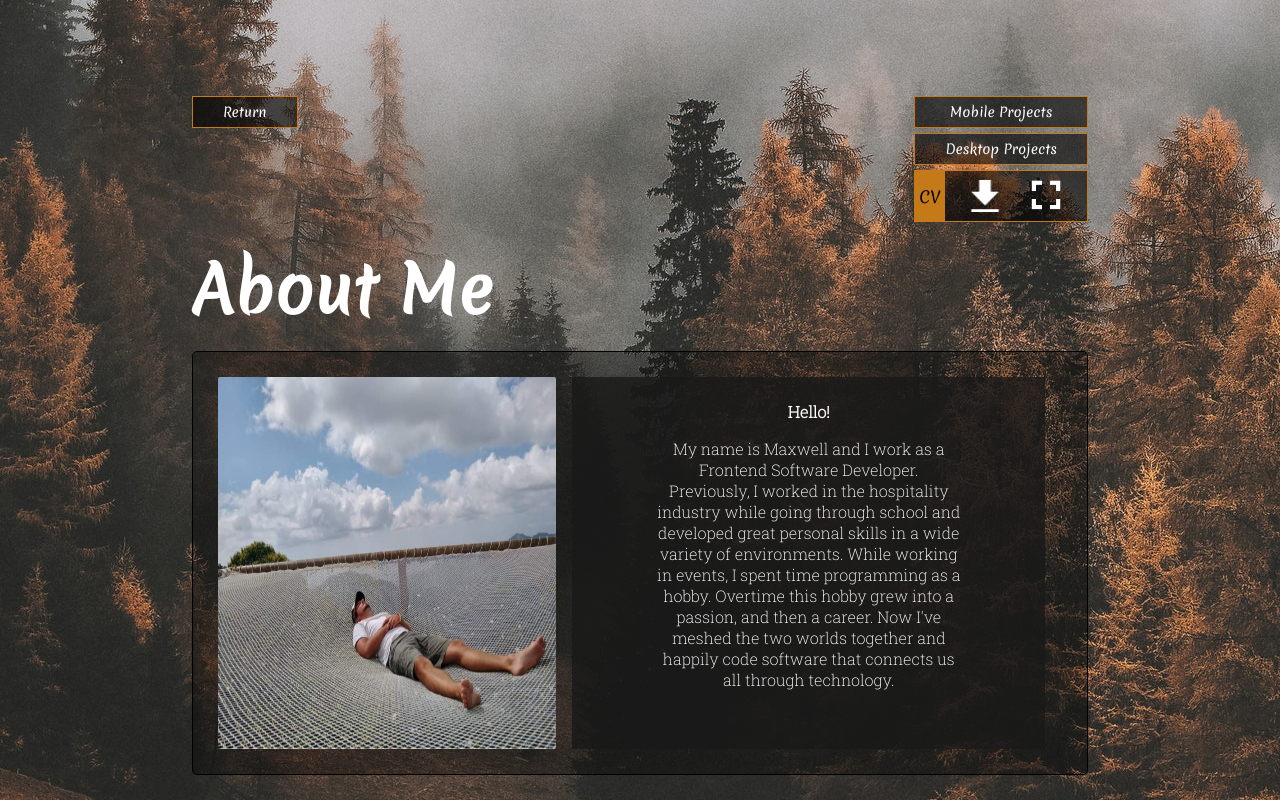
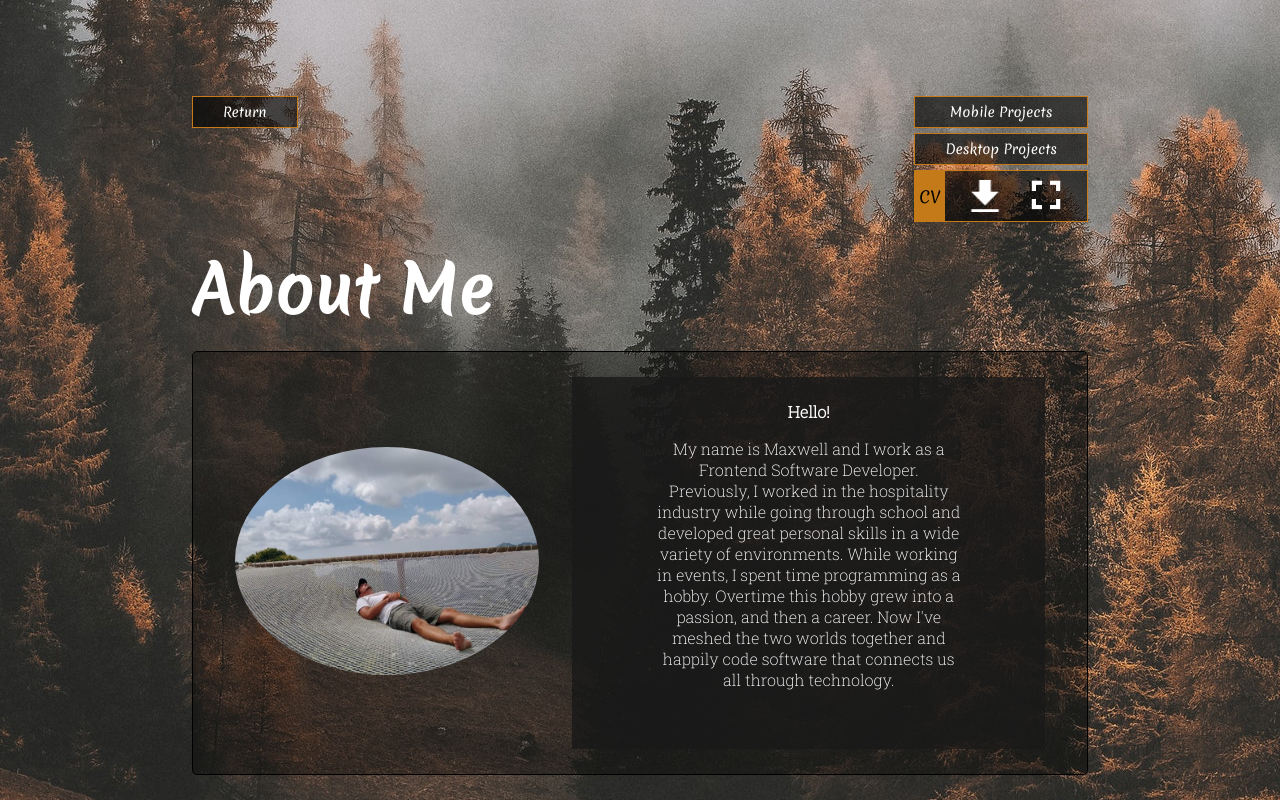
Before and after one commit to MaxwellDG/portfolio, a React (Create React App) app: page /about in a window 1280 px wide. Built offline with nearby package versions, Linux system fonts and the light colour scheme.

Commit message:
Actually done this time

```diff
--- a/src/components/media/githubLink.js
+++ b/src/components/media/githubLink.js
@@ -4,7 +4,6 @@ export default ({isNDA, link, toggleNDAModal, side}) => {
 
 
     var styles = {
-        position: 'absolute',
         top: '10px',
         left: side === 'left' ? undefined : '10px',
         right: side === 'right' ? undefined : '10px',
@@ -12,7 +11,7 @@ export default ({isNDA, link, toggleNDAModal, side}) => {
 
 
     return(
-        <div style={styles}>
+        <div id="gitHubLink" style={styles}>
             {isNDA ?
                 <button className="NDA sourceCode" onClick={toggleNDAModal}>
                     <img alt="github_link" src="images/github_icon_white.png" width="50px" height="50px"/>
--- a/src/components/mediaBlock.js
+++ b/src/components/mediaBlock.js
@@ -36,7 +36,7 @@ export default class MediaBlock extends React.Component{
 
         return(
             <div style={{position: 'relative'}}>
-                <Modal closeModal={this.toggleNDAModal} isShowing={this.state.isShowingNDAModal} contentDims={{width: '30%'}}>
+                <Modal closeModal={this.toggleNDAModal} isShowing={this.state.isShowingNDAModal} contentDims={{width: window.innerWidth > 700 ? '30%' : '70%'}}>
                     <NDAContent linkText={linkText} link={link}/>
                 </Modal>
                 <Modal closeModal={this.toggleMediaModal} isShowing={this.state.isShowingMediaModal} contentDims={{width: '70%', height: '70%'}}>
--- a/src/components/topsection.js
+++ b/src/components/topsection.js
@@ -18,7 +18,7 @@ export const TopSection = (props) => {
                         </div>
                     <div className="cv-bot-div">
                         <a href={ process.env.PUBLIC_URL + 'images/MaxwellMDG2022.pdf' } download><button id="download" /></a>
-                        <a href={ process.env.PUBLIC_URL + 'images/MaxwellMDG2022.pdf' }><button id="fullscreen" /></a>
+                        <a href={ process.env.PUBLIC_URL + 'images/MaxwellMDG2022.pdf' } target='_blank' rel="noopener noreferrer"><button id="fullscreen" /></a>
                     </div>
                     </li>
                 </div>
--- a/src/containers/about.js
+++ b/src/containers/about.js
@@ -20,8 +20,10 @@ export default class ModalAboutMe extends React.Component{
                 transition={ Framer.AnimationTransitions } >
                 <TopSection sectionName="About Me" text={ ["Mobile Projects", "Desktop Projects"] } url={ ["/mobile", "/desktop"] } />
                 <div id="content-container">
-                    <img alt="aboutMe_Img" src="images/minca.jpg" style={{width: '40%', borderRadius: '2px'}}/>
-                    <div id="text-container">
+                    <div style={{width: '50%', borderRadius: '50%', margin: '0 2%'}}>
+                        <img alt="aboutMe_Img" src="images/minca.jpg" style={{width: '100%', borderRadius: '50%'}}/>
+                    </div>
+                    <div style={{ background: 'rgba(25, 25, 25, 0.8)', width: '50%', padding: '1% 10% 5% 10%', margin: '0 2% 0 2%'}}>
                         <p className="standardText" id="hello">Hello!</p>
                         <p className="standardText">
                             My name is Maxwell and I work as a Frontend Software Developer. Previously, I worked in the hospitality industry while going through
--- a/src/containers/buttonsContainer.js
+++ b/src/containers/buttonsContainer.js
@@ -16,7 +16,7 @@ export default class ButtonsContainer extends React.Component{
                         </div>
                     <div className="cv-bot-div">
                         <a href={ process.env.PUBLIC_URL + 'images/MaxwellMDG2022.pdf' } download><button id="download" /></a>
-                        <a href={ process.env.PUBLIC_URL + 'images/MaxwellMDG2022.pdf' }><button id="fullscreen" /></a>
+                        <a href={ process.env.PUBLIC_URL + 'images/MaxwellMDG2022.pdf' } target='_blank' rel="noopener noreferrer"><button id="fullscreen" /></a>
                     </div>
                 </li>
             </ul>
--- a/src/css/App.scss
+++ b/src/css/App.scss
@@ -335,16 +335,11 @@ button{
   border-radius: 5px;
   display: flex;
   flex-direction: row;
+  justify-content: space-between;
+  align-items: center;
   padding: 25px;
   margin-bottom: 10px;
 }
-
-#text-container{
-  background: rgba(25, 25, 25, 0.8);
-  padding: 1% 10% 5% 10%;
-  margin: 0 2% 0 2%;
-}
-
 
 /* Projects */
 
@@ -386,6 +381,10 @@ button{
 
 .videos{
   width: 215px;
+}
+
+#gitHubLink{
+  position: absolute;
 }
 
 .projectVideoBlock{
@@ -684,8 +683,11 @@ button{
     padding: 15px;
   }
 
-  .mobileProjectSection .sourceCode{
+  .mobileProjectSection #gitHubLink, .otherProjectSection #gitHubLink{
     margin-right: 0px;
+    position: relative;
+    left: 0;
+    right: 0;
     order: 1;
   }
 
```
Also changed, not shown: 1 other file (tests, documents, lock files or other folders).
